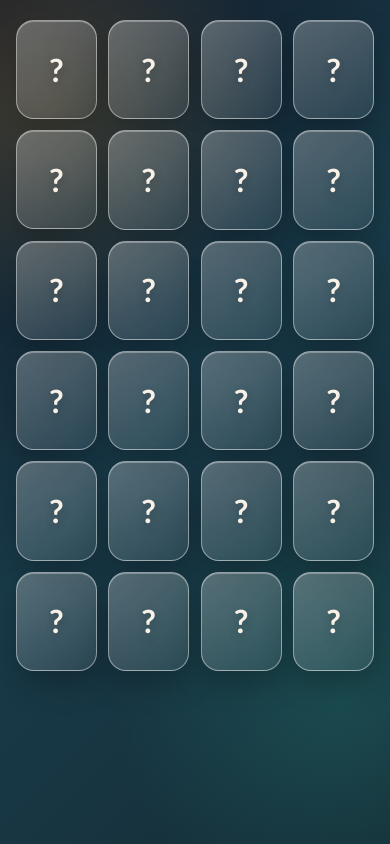
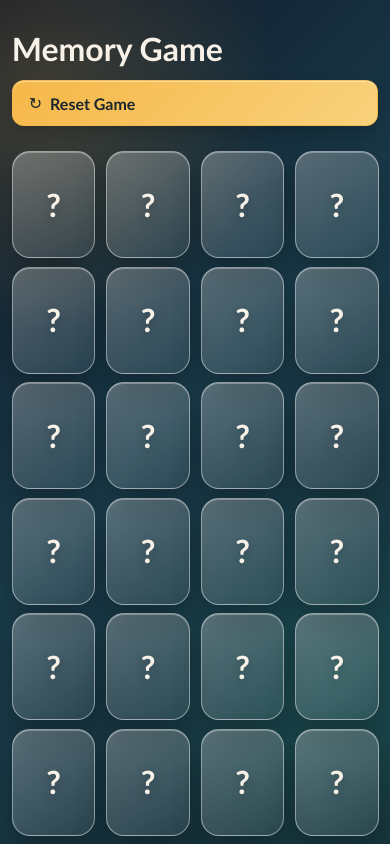
Before and after one commit to Einstein023/Memory-game, a React (Vite) app: page / in a window 390 px wide. Built offline with nearby package versions, Linux system fonts and the light colour scheme.

Commit message:
feat: enhance game layout and functionality- Added responsive styles for game header and reset button- Implemented shuffle animation for memory board- Refactored card shuffling logic and reset functionality

```diff
--- a/src/App.css
+++ b/src/App.css
@@ -1,19 +1,119 @@
+.memory-game {
+  display: flex;
+  height: 100vh;
+  min-height: 0;
+  flex-direction: column;
+  width: min(94vw, 1080px);
+  margin: 0 auto;
+}
+
+.game-header {
+  display: flex;
+  align-items: center;
+  justify-content: space-between;
+  gap: 2rem;
+  padding: clamp(1.25rem, 4vh, 2.75rem) 0 clamp(0.75rem, 2vh, 1.25rem);
+}
+
+.game-heading {
+  min-width: 0;
+}
+
+.game-kicker {
+  margin: 0 0 0.35rem;
+  color: #f6b748;
+  font-size: 0.72rem;
+  font-weight: 700;
+  letter-spacing: 0.16em;
+  text-transform: uppercase;
+}
+
+.game-header h1 {
+  margin: 0;
+  color: #f7f1e8;
+  font-size: clamp(2rem, 5vw, 3.4rem);
+  letter-spacing: 0;
+  line-height: 0.95;
+}
+
+.reset-button {
+  display: inline-flex;
+  flex-shrink: 0;
+  align-items: center;
+  gap: 0.5rem;
+  border: 1px solid rgba(246, 183, 72, 0.75);
+  border-radius: 12px;
+  padding: 0.75rem 1rem;
+  color: #18252b;
+  background: linear-gradient(135deg, #f6b748, #f8d27c);
+  box-shadow: 0 8px 18px rgba(0, 0, 0, 0.2), inset 0 1px rgba(255, 255, 255, 0.5);
+  cursor: pointer;
+  font: inherit;
+  font-weight: 700;
+  transition: transform 180ms ease, box-shadow 180ms ease, filter 180ms ease;
+}
+
+.reset-button:hover {
+  transform: translateY(-2px);
+  filter: brightness(1.08);
+  box-shadow: 0 12px 24px rgba(0, 0, 0, 0.28), 0 0 0 3px rgba(246, 183, 72, 0.16);
+}
+
+.reset-button:focus-visible {
+  outline: 3px solid #f7f1e8;
+  outline-offset: 3px;
+}
+
+.reset-button:active {
+  transform: translateY(0);
+}
+
 .memory-board {
+  flex: 1;
   display: grid;
   grid-template-columns: repeat(6, minmax(74px, 1fr));
-  gap: clamp(0.7rem, 2vw, 1.25rem);
-  width: min(92vw, 960px);
+  grid-template-rows: repeat(4, minmax(0, 1fr));
+  column-gap: clamp(0.7rem, 2vw, 1.25rem);
+  row-gap: clamp(0.5rem, 1vh, 0.75rem);
+  width: 100%;
+  min-height: 0;
   margin: 0 auto;
-  padding: clamp(1.25rem, 5vw, 4rem) 0;
+  padding: clamp(0.5rem, 1vh, 0.9rem) 0;
+  animation: shuffle-in 420ms ease both;
+}
+
+@keyframes shuffle-in {
+  0% {
+    opacity: 0.25;
+    transform: translateY(-14px) scale(0.98);
+  }
+
+  60% {
+    opacity: 1;
+    transform: translateY(3px) scale(1.01);
+  }
+
+  100% {
+    opacity: 1;
+    transform: translateY(0) scale(1);
+  }
+}
+
+@media (prefers-reduced-motion: reduce) {
+  .memory-board {
+    animation: none;
+  }
 }
 
 .memory-container {
   min-width: 0;
+  min-height: 0;
 }
 
 .memory-card {
   display: flex;
-  aspect-ratio: 0.82;
+  height: 100%;
+  min-height: 0;
   align-items: center;
   justify-content: center;
   border: 1px solid rgba(255, 255, 255, 0.45);
@@ -40,14 +140,26 @@
 }
 
 @media (max-width: 700px) {
+  .game-header {
+    align-items: stretch;
+    flex-direction: column;
+    gap: 1rem;
+  }
+
+  .reset-button {
+    width: 100%;
+  }
+
   .memory-board {
     grid-template-columns: repeat(4, minmax(64px, 1fr));
+    grid-template-rows: repeat(6, minmax(0, 1fr));
   }
 }
 
 @media (max-width: 380px) {
   .memory-board {
-    gap: 0.55rem;
+    column-gap: 0.55rem;
+    row-gap: 0.5rem;
   }
 
   .memory-card {
--- a/src/App.jsx
+++ b/src/App.jsx
@@ -4,13 +4,15 @@ import { useState } from 'react';
 
 function App() {
   const cardIdArray = ["😊", "🤣", "❤️", "😍", "😒", "🙌", "👍", "😘", "👌", "😎", '😉', '🤩' ,];
-  const [cards] = useState(() =>
+  const shuffleCards = () =>
   [...cardIdArray, ...cardIdArray]
     .sort(() => Math.random() - 0.5)
-      .map((emoji, id) => ({ id, emoji }))
-  );
+    .map((emoji, id) => ({ id, emoji }));
+
+  const [cards, setCards] = useState(shuffleCards);
   const [matched, setMatched] = useState([]);
   const [flipped, setFlipped] = useState([]);
+  const [shuffleVersion, setShuffleVersion] = useState(0);
 
   const handleCardClick = (cardId) => {
     if (flipped.length === 2 || flipped.includes(cardId) || matched.includes(cardId)) return;
@@ -32,13 +34,33 @@ function App() {
     }
   };
 
+  const handleReset = () => {
+    setMatched([]);
+    setFlipped([]);
+    setCards(shuffleCards());
+    setShuffleVersion(version => version + 1);
+  };
+
   return (
+    <main className="memory-game">
+      <header className="game-header">
+        <div className="game-heading">
+          <h1>Memory Game</h1>
+        </div>
+        <button className="reset-button" type="button" onClick={handleReset}>
+          <span aria-hidden="true">↻</span>
+          <span>Reset Game</span>
+        </button>
+      </header>
+
       <Card
+        key={shuffleVersion}
         cards={cards}
         flipped={flipped}
         matched={matched}
         onCardClick={handleCardClick}
       />
+    </main>
   );
 }
 
```
Lines whose indentation alone changed are shown as unchanged.
